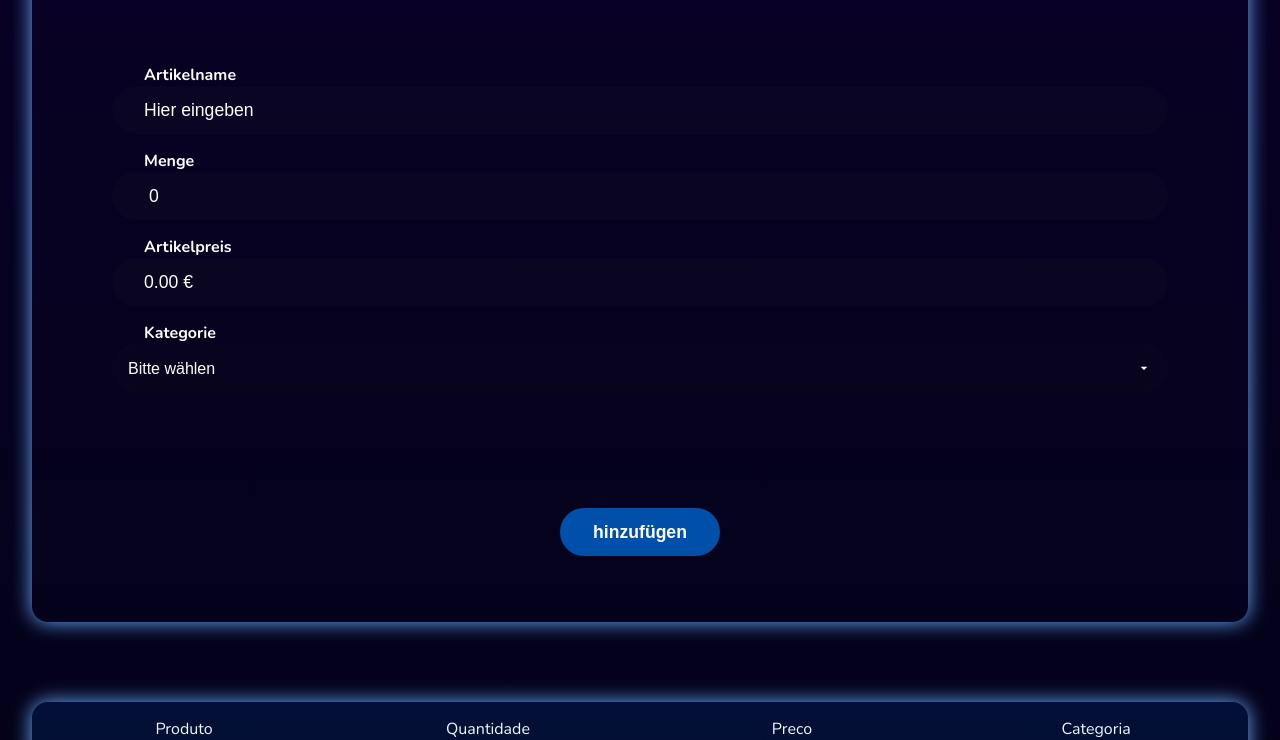
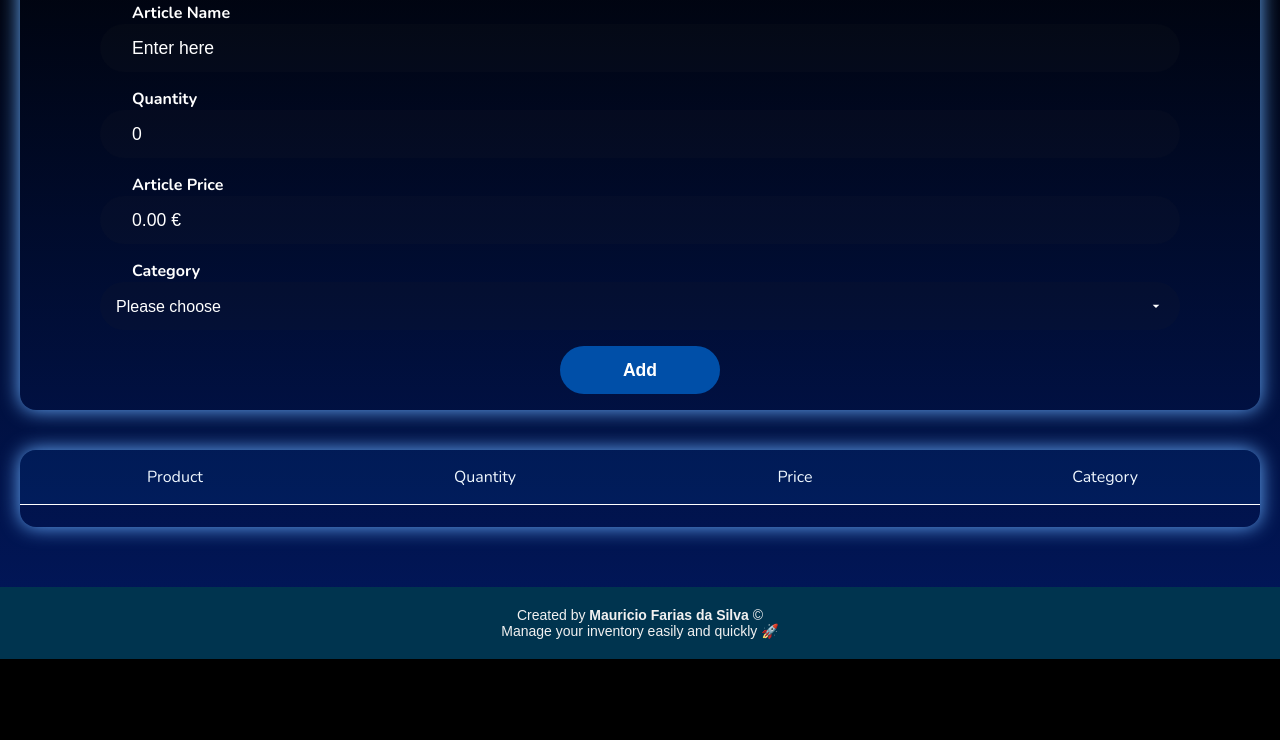
Before and after one commit to Mauricioibzde/Artikelverwaltung, a plain HTML site: page index.html in a window 1280 px wide. Shown: the part 146-886 px from the top of the page. After the commit the page ends 805 px from the top, so only its background shows below. Drawn offline with nearby package versions, Linux system fonts and the light colour scheme.

Commit message:
app quase finalizado

```diff
--- a/index.html
+++ b/index.html
@@ -19,23 +19,22 @@
         <section class="menu-app-content">
             <div class="app-menu">
                 <div class="title">
-                <h1>Artikelverwaltung</h1>
+                    <h1>Article Management</h1>
                     <img src="assets/icons/gestao-de-produtos.png" alt="">
                 </div>
 
                 <div class="menu-items">
-                <p><span>Artikelname</span><input id="article-name" type="text" placeholder="Hier eingeben"></p>
-                <p><span>Menge</span><input id="article-quantity" type="number" placeholder=" 0 "></p>
-                <p><span>Artikelpreis</span><input id="amount-price" type="text" placeholder="0.00 €"></p>
-
+                    <p><span>Article Name</span><input id="article-name" type="text" placeholder="Enter here"></p>
+                    <p><span>Quantity</span><input id="article-quantity" type="number" placeholder="0"></p>
+                    <p><span>Article Price</span><input id="amount-price" type="text" placeholder="0.00 €"></p>
                     <p>
-                    <span>Kategorie</span>
-                    <select name="Kategorie" id="category">
-                        <option value="">Bitte wählen</option>
-                        <option value="Getränke">Getränke</option>
-                        <option value="Zigaretten">Zigaretten</option>
-                        <option value="Sußigkeite">Sußigkeite</option>
-                        <option value="Obst">Obst</option>
+                        <span>Category</span>
+                        <select name="Category" id="category">
+                            <option value="">Please choose</option>
+                            <option value="Drinks">Drinks</option>
+                            <option value="Cigarettes">Cigarettes</option>
+                            <option value="Sweets">Sweets</option>
+                            <option value="Fruits">Fruits</option>
                         </select>
                     </p>
 
@@ -43,7 +42,8 @@
 
 
                 </div>
-            <button id="btnAdd">hinzufügen</button>
+                <button id="btnAdd">Add</button>
+
 
 
 
@@ -63,10 +63,11 @@
 
             <div class="resulte-of-the-liste">
                 <div class="product-detels-title">
-                    <p>Produto</p>
-                    <p>Quantidade</p>
-                    <p>Preco</p>
-                    <p>Categoria</p>
+                    <p>Product</p>
+                    <p>Quantity</p>
+                    <p>Price</p>
+                    <p>Category</p>
+
                 </div>
 
 
@@ -87,6 +88,14 @@
                 </ul>
             </div>
         </section>
+        <footer class="footer">
+            <p>
+                Created by <strong>Mauricio Farias da Silva</strong> ©
+                <span id="year"></span>
+            </p>
+            <p class="app-info">Manage your inventory easily and quickly 🚀</p>
+
+        </footer>
     </main>
     <script type="module" src="script/main.js"></script>
 
--- /dev/null
+++ b/style/footer.css
@@ -0,0 +1,11 @@
+.footer {
+  grid-column: 1 / -1; /* Faz ocupar todas as colunas do grid */
+  margin-top: 40px;
+  padding: 20px;
+
+  color: #f1f1f1;
+  text-align: center;
+  font-family: var(--font-inter, sans-serif);
+  font-size: 14px;
+ background-color: var(--yellow-dark);
+}
--- a/style/global.css
+++ b/style/global.css
@@ -13,7 +13,7 @@ body {
 
     /* Fundo com overlay escuro */
     background:
-        linear-gradient(rgb(8, 0, 38), rgb(0, 4, 15))
+        linear-gradient(rgb(0, 0, 0), rgb(1, 24, 95))
 
 
 }
@@ -26,7 +26,7 @@ li {
 
 section {
     width: 100%;
-    height: 100dvh;
+
 
      padding: 2rem;
 }
@@ -76,18 +76,6 @@ button:hover {
     box-shadow: 0 0 10px rgba(0, 142, 202, 0.5);
 }
 
-/* Remove setinhas de input number - Chrome, Edge, Safari */
-input[type=number]::-webkit-inner-spin-button,
-input[type=number]::-webkit-outer-spin-button {
-    -webkit-appearance: none;
-    margin: 0;
-}
-
-/* Remove setinhas de input number - Firefox */
-input[type=number] {
-    -moz-appearance: textfield;
-}
-
 
 
 select {
@@ -97,18 +85,22 @@ select {
 }
 
 
+/* Main como grid vertical */
 main {
-
     display: grid;
     grid-template-columns: 1fr 1fr;
-    gap: 1rem;
-    align-items: center;
-    justify-content: center;
-    height: 100%;
-    align-self: center;
-    grid-auto-flow: column;
+    grid-template-rows: auto;
+    grid-template-rows: 2.5fr 1fr;
 
 }
+
+
+/* Conteúdo principal */
+.menu-app-content,
+.liste-of-the-article {
+    padding: 20px;
+}
+
 
 #btnAdd {
 
--- a/style/index.css
+++ b/style/index.css
@@ -3,3 +3,4 @@
 @import url(liste.css);
 @import url(mobile.css);
 @import url(css-var.css);
+@import url(footer.css);
--- a/style/style.css
+++ b/style/style.css
@@ -9,7 +9,7 @@
   --blue-noch-dark: #004fa8;
   --white: #FFFFFF;
   --yellow: #FFD233;
-  --yellow-dark: #E6B800;
+  --yellow-dark: #00374ff1;
 
   --font-family: "Nunito", sans-serif;
 }
```
Also changed, not shown: assets/img/background.jpeg (added). Lines whose indentation alone changed are shown as unchanged.
